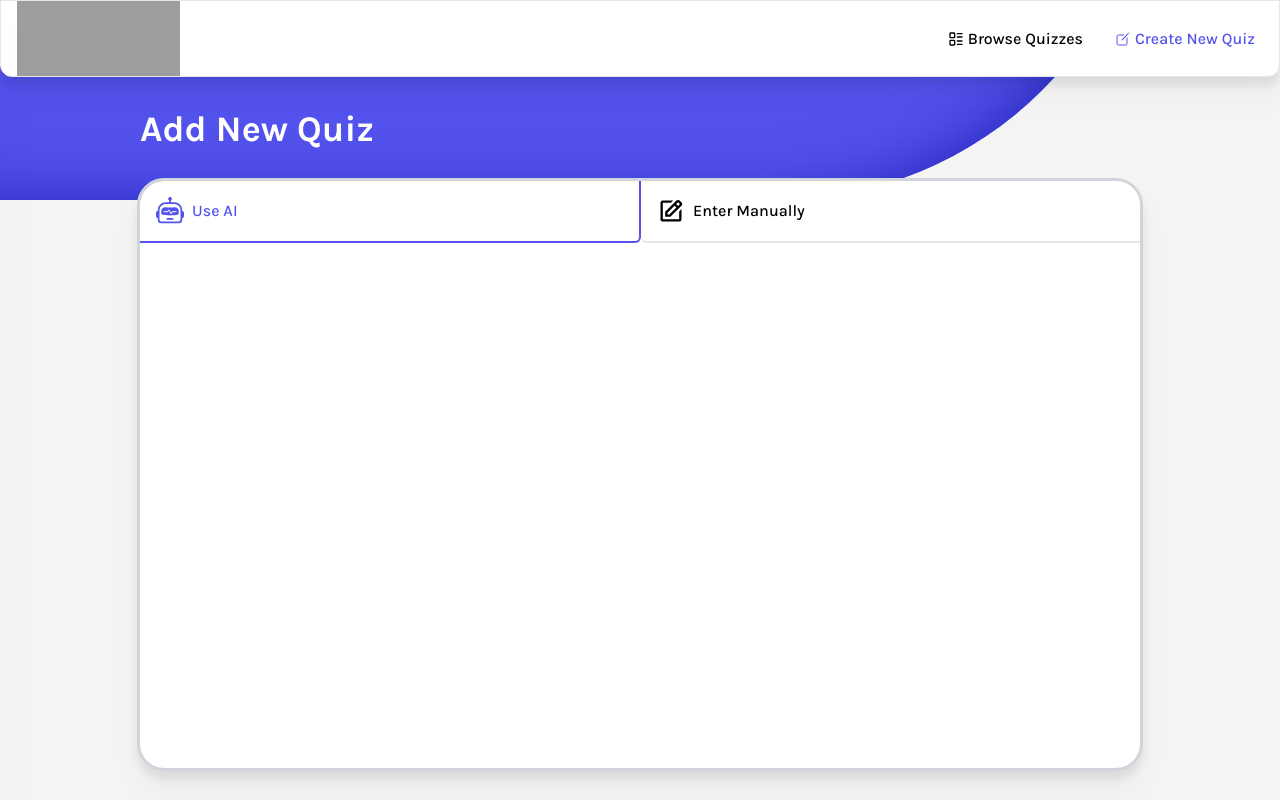
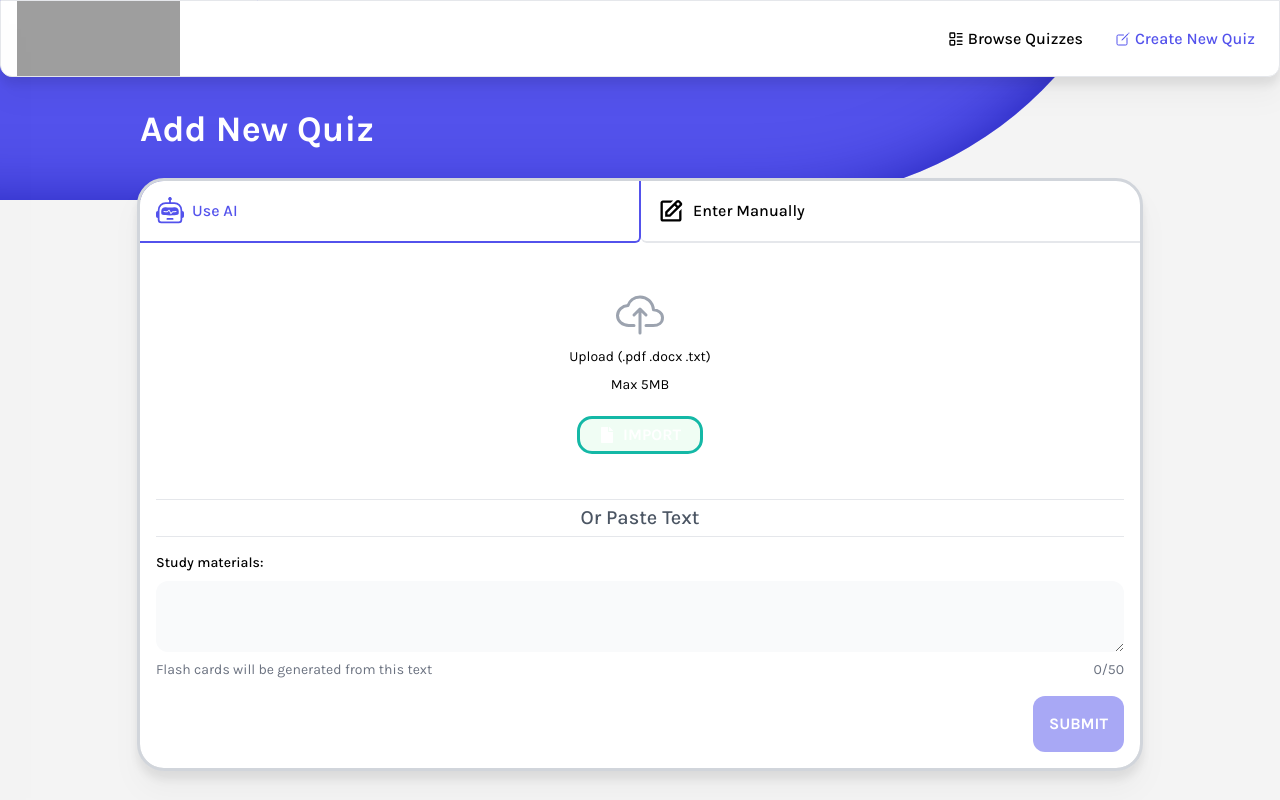
Before and after one commit to 3umaGH/NeuroCards, a React (Vite) app: page /quiz/new in a window 1280 px wide. Built offline with nearby package versions, Linux system fonts and the light colour scheme; grey boxes are pictures that could not be loaded.

Commit message:
feat: implement pdf file uploading

```diff
--- a/package.json
+++ b/package.json
@@ -11,9 +11,11 @@
   },
   "dependencies": {
     "clsx": "^2.1.1",
+    "mammoth": "^1.8.0",
     "react": "^18.3.1",
     "react-dom": "^18.3.1",
     "react-icons": "^5.3.0",
+    "react-pdftotext": "^1.3.3",
     "react-router-dom": "^6.26.2"
   },
   "devDependencies": {
--- a/src/components/pages/AddQuiz/AddQuizForm.tsx
+++ b/src/components/pages/AddQuiz/AddQuizForm.tsx
@@ -3,6 +3,7 @@ import { useState } from 'react'
 import { BiEdit } from 'react-icons/bi'
 import { BsRobot } from 'react-icons/bs'
 import { CommonProps } from '../../../types/common'
+import { AiTab } from './AiTab'
 
 type AddQuizForm = CommonProps
 
@@ -12,10 +13,10 @@ export const AddQuizForm = ({ className }: AddQuizForm) => {
   return (
     <div
       className={clsx(
-        'flex-1 w-full h-full overflow-hidden bg-white rounded-3xl drop-shadow-xl outline outline-gray-300',
+        'flex-1 flex flex-col w-full h-full overflow-hidden bg-white rounded-3xl drop-shadow-xl outline outline-gray-300',
         className
       )}>
-      <div className='flex overflow-auto text-sm font-medium bg-white whitespace-nowrap md:text-base'>
+      <div className='flex text-sm font-medium bg-white whitespace-nowrap md:text-base'>
         <div
           className={clsx('flex transition-all items-center flex-1 gap-2 p-4 border-b-2 cursor-pointer rounded-br-md', {
             'text-[--primary] border-[--primary] border-r-[2px]': mode === 'ai',
@@ -34,6 +35,11 @@ export const AddQuizForm = ({ className }: AddQuizForm) => {
           Enter Manually
         </div>
       </div>
+
+      <div className='flex-1 h-full p-4 overflow-auto'>
+        {mode === 'ai' && <AiTab />}
+        {mode === 'manual' && <div className='animate-fade-in'>manual</div>}
+      </div>
     </div>
   )
 }
--- /dev/null
+++ b/src/components/pages/AddQuiz/AiTab.tsx
@@ -0,0 +1,93 @@
+import React, { useRef, useState } from 'react'
+import { FaFile } from 'react-icons/fa'
+import { IoCloudUploadOutline } from 'react-icons/io5'
+import pdfToText from 'react-pdftotext'
+import { Button } from '../../common/Button'
+
+export const AiTab = () => {
+  const [text, setText] = useState('')
+  const fileInputRef = useRef<HTMLInputElement>(null)
+  const maxLength = 50
+
+  const handleTextChange = (e: React.ChangeEvent<HTMLTextAreaElement>) => {
+    const value = e.currentTarget.value
+
+    if (value.length > maxLength) {
+      e.preventDefault()
+      return
+    }
+
+    setText(value)
+  }
+
+  const handleFileChange = async (e: React.ChangeEvent<HTMLInputElement>) => {
+    if (!e.target.files) {
+      return
+    }
+
+    const file = e.target.files[0]
+    pdfToText(file)
+      .then(text => setText(text.replaceAll('   ', ' ')))
+      .catch(error => console.error('Failed to extract text from pdf'))
+      .finally(() => {
+        if (fileInputRef.current) fileInputRef.current.value = ''
+      })
+  }
+
+  const handleImportClick = () => {
+    if (fileInputRef.current) fileInputRef.current.click()
+  }
+
+  return (
+    <div className='flex flex-col flex-1 h-full gap-4 animate-fade-in'>
+      <div className='flex flex-col items-center justify-center gap-2 my-8'>
+        <IoCloudUploadOutline className='w-12 h-12 text-gray-400' />
+        <span className='text-sm'>Upload (.pdf .docx .txt)</span>
+        <span className='text-sm'>Max 5MB</span>
+
+        <input ref={fileInputRef} type='file' onChange={handleFileChange} accept='application/pdf' className='hidden' />
+
+        <Button
+          onClick={handleImportClick}
+          className='px-2 py-1 mt-4 text-teal-800 bg-green-50 outline outline-teal-500 max-w-[120px] flex items-center gap-2 justify-center'>
+          <FaFile />
+          Import
+        </Button>
+      </div>
+
+      <span className='py-1 text-xl text-center border-t-[1px] border-b-[1px] font-medium text-gray-600'>
+        Or Paste Text
+      </span>
+
+      <div className='flex flex-col flex-1 gap-2'>
+        <div className='flex flex-col flex-1 gap-2'>
+          <label htmlFor='textarea' className='text-sm font-medium'>
+            Study materials:
+          </label>
+
+          <textarea
+            id='textarea'
+            className='w-full p-2 bg-gray-50 rounded-xl min-h-[50px] h-full focus:outline-blue-200'
+            onChange={handleTextChange}
+            value={text}
+          />
+        </div>
+
+        <span className='flex justify-between gap-2 text-xs text-gray-500 md:text-sm'>
+          Flash cards will be generated from this text
+          <span className={text.length === maxLength ? 'text-red-600' : ''}>
+            {text.length}/{maxLength}
+          </span>
+        </span>
+      </div>
+
+      {/*} <div className='flex items-center gap-2'>
+        <input type='checkbox' id='share' /> <label htmlFor='share'>Show in the public list</label>
+      </div>*/}
+
+      <Button disabled className='self-end w-min'>
+        Submit
+      </Button>
+    </div>
+  )
+}
```
Also changed, not shown: 1 other file (tests, documents, lock files or other folders).
